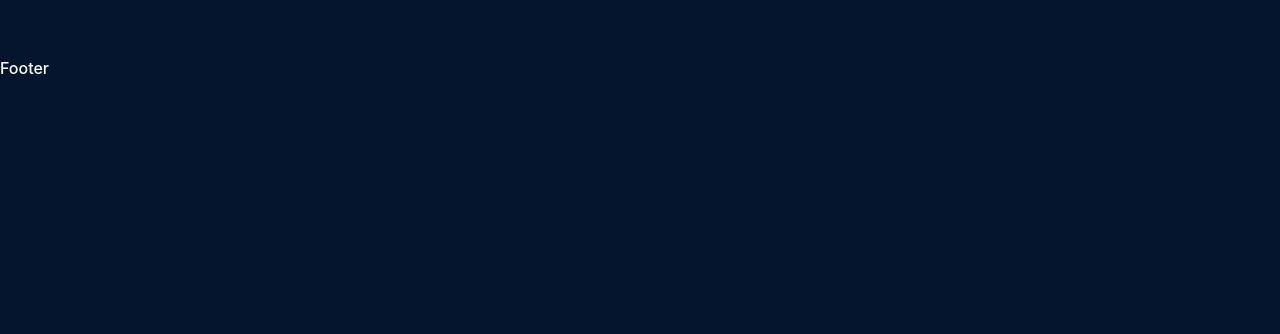
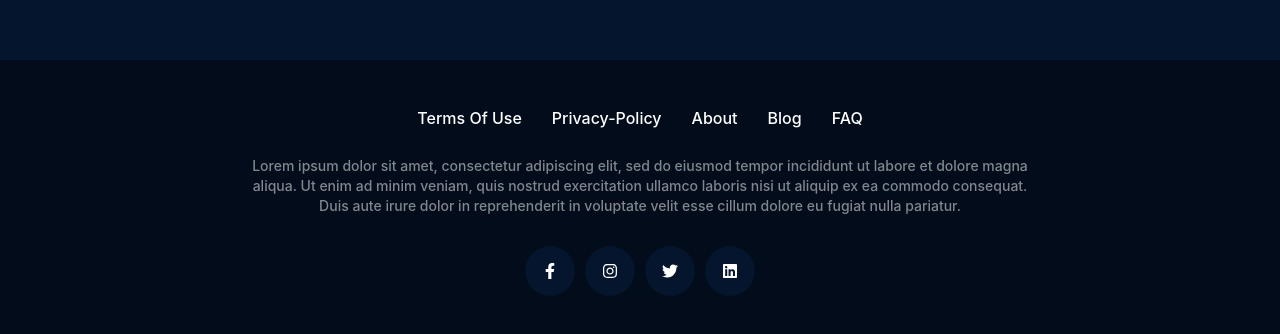
Before and after one commit to Sushovan99/Movix, a React (Vite) app: page / in a window 1280 px wide. Shown: the part 1656-1990 px from the top of the page. Before the commit the page ends 1734 px from the top, so only its background shows below. Built offline with nearby package versions, Linux system fonts and the light colour scheme; no server answers.

Commit message:
Add Footer section markup and styles

```diff
--- a/src/components/Footer/index.tsx
+++ b/src/components/Footer/index.tsx
@@ -1,8 +1,49 @@
 import React from "react";
+import {
+    FaFacebookF,
+    FaInstagram,
+    FaTwitter,
+    FaLinkedin,
+} from "react-icons/fa";
+import ContentWrapper from "../ContentWrapper";
 import "./style.scss";
 
 const Footer: React.FunctionComponent = () => {
-    return <div>Footer</div>;
+    return (
+        <footer className="footer">
+            <ContentWrapper>
+                <ul className="menuItems">
+                    <li className="menuItem">Terms Of Use</li>
+                    <li className="menuItem">Privacy-Policy</li>
+                    <li className="menuItem">About</li>
+                    <li className="menuItem">Blog</li>
+                    <li className="menuItem">FAQ</li>
+                </ul>
+                <div className="infoText">
+                    Lorem ipsum dolor sit amet, consectetur adipiscing elit, sed
+                    do eiusmod tempor incididunt ut labore et dolore magna
+                    aliqua. Ut enim ad minim veniam, quis nostrud exercitation
+                    ullamco laboris nisi ut aliquip ex ea commodo consequat.
+                    Duis aute irure dolor in reprehenderit in voluptate velit
+                    esse cillum dolore eu fugiat nulla pariatur.
+                </div>
+                <div className="socialIcons">
+                    <span className="icon">
+                        <FaFacebookF />
+                    </span>
+                    <span className="icon">
+                        <FaInstagram />
+                    </span>
+                    <span className="icon">
+                        <FaTwitter />
+                    </span>
+                    <span className="icon">
+                        <FaLinkedin />
+                    </span>
+                </div>
+            </ContentWrapper>
+        </footer>
+    );
 };
 
 export default Footer;
--- a/src/components/Footer/style.scss
+++ b/src/components/Footer/style.scss
@@ -0,0 +1,69 @@
+@import "../../mixin.scss";
+.footer {
+    background-color: var(--black3);
+    padding: 50px 0;
+    color: white;
+    position: relative;
+    .contentWrapper {
+        display: flex;
+        align-items: center;
+        flex-direction: column;
+    }
+    .menuItems {
+        list-style-type: none;
+        display: flex;
+        align-items: center;
+        justify-content: center;
+        gap: 15px;
+        margin-bottom: 20px;
+        @include md {
+            margin-bottom: 30px;
+            gap: 30px;
+        }
+        .menuItem {
+            transition: all ease 0.3s;
+            cursor: pointer;
+            font-size: 12px;
+            @include md {
+                font-size: 16px;
+            }
+            &:hover {
+                color: var(--pink);
+            }
+        }
+    }
+    .infoText {
+        font-size: 12px;
+        line-height: 20px;
+        opacity: 0.5;
+        text-align: center;
+        max-width: 800px;
+        margin-bottom: 20px;
+        margin-inline: auto;
+        @include md {
+            font-size: 14px;
+            margin-bottom: 30px;
+        }
+    }
+    .socialIcons {
+        display: flex;
+        align-items: center;
+        justify-content: center;
+        gap: 10px;
+        .icon {
+            width: 50px;
+            height: 50px;
+            border-radius: 50%;
+            background-color: var(--black);
+            display: flex;
+            align-items: center;
+            justify-content: center;
+            cursor: pointer;
+            transition: all ease 0.3s;
+            &:hover {
+                box-shadow: 0 0 0.625em var(--pink);
+                color: var(--pink);
+            }
+        }
+    }
+}
```
